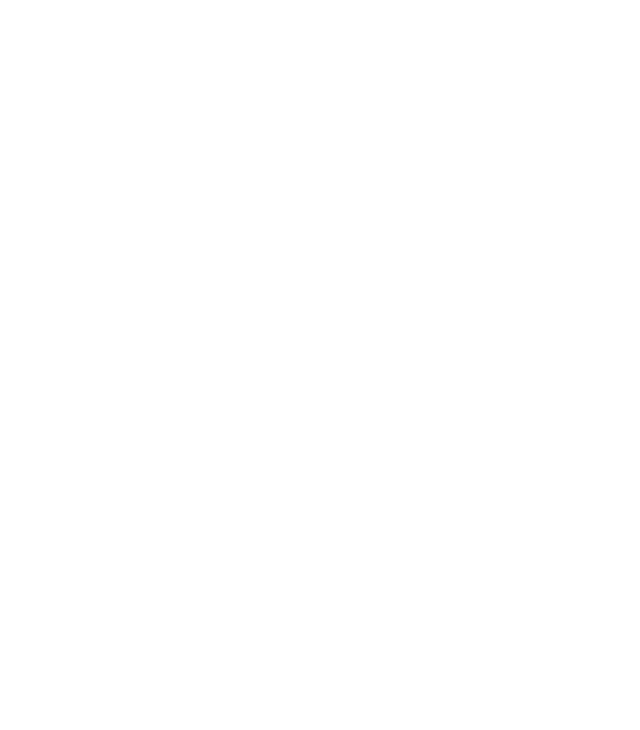
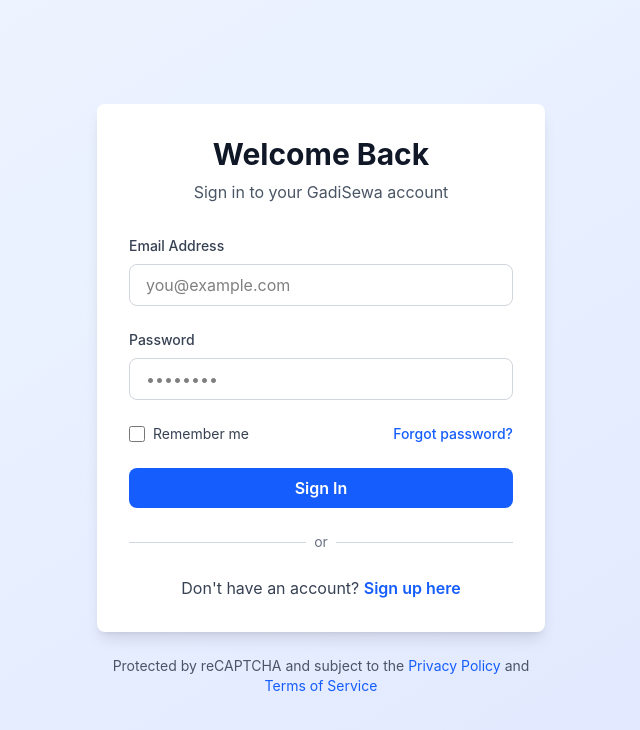
Before and after one commit to KaranBastola84/GadiSewa-frontend, a React (Vite) app: page /login in a window 1280 px wide. Before the commit this address had no page. Shown: the top 730 px of the page, without its empty margins (319-959 px from the left). Built offline with nearby package versions, Linux system fonts and the light colour scheme.

Commit message:
feat: add login page component and update routing in App

```diff
--- a/src/App.jsx
+++ b/src/App.jsx
@@ -1,13 +1,15 @@
 import React from 'react'
 import { BrowserRouter as Router, Routes, Route } from 'react-router-dom'
 import Register from './pages/shared/register'
+import Login from './pages/shared/login'
 
 function App() {
   return (
     <>
       <Router>
         <Routes>
-          <Route path="/" element={<Register />} />
+          <Route path="/register" element={<Register />} />
+          <Route path="/login" element={<Login />} />
         </Routes>
       </Router>
     </>
--- a/src/pages/shared/login.jsx
+++ b/src/pages/shared/login.jsx
@@ -0,0 +1,214 @@
+import React, { useState } from 'react'
+import { Link, useNavigate } from 'react-router-dom'
+
+function Login() {
+  const [formData, setFormData] = useState({
+    email: '',
+    password: '',
+    rememberMe: false
+  })
+  const [errors, setErrors] = useState({})
+  const [loading, setLoading] = useState(false)
+  const navigate = useNavigate()
+
+  const validateForm = () => {
+    const newErrors = {}
+
+    if (!formData.email.trim()) {
+      newErrors.email = 'Email is required'
+    } else if (!/^[^\s@]+@[^\s@]+\.[^\s@]+$/.test(formData.email)) {
+      newErrors.email = 'Please enter a valid email'
+    }
+
+    if (!formData.password) {
+      newErrors.password = 'Password is required'
+    } else if (formData.password.length < 6) {
+      newErrors.password = 'Password must be at least 6 characters'
+    }
+
+    setErrors(newErrors)
+    return Object.keys(newErrors).length === 0
+  }
+
+  const handleChange = (e) => {
+    const { name, value, type, checked } = e.target
+    setFormData(prev => ({
+      ...prev,
+      [name]: type === 'checkbox' ? checked : value
+    }))
+    if (errors[name]) {
+      setErrors(prev => ({
+        ...prev,
+        [name]: ''
+      }))
+    }
+  }
+
+  const handleSubmit = async (e) => {
+    e.preventDefault()
+
+    if (!validateForm()) {
+      return
+    }
+
+    setLoading(true)
+    try {
+      // Replace with your actual API endpoint
+      const response = await fetch('/api/auth/login', {
+        method: 'POST',
+        headers: {
+          'Content-Type': 'application/json'
+        },
+        body: JSON.stringify({
+          email: formData.email,
+          password: formData.password
+        })
+      })
+
+      if (response.ok) {
+        const data = await response.json()
+        // Store token if needed
+        localStorage.setItem('token', data.token)
+        navigate('/dashboard')
+      } else {
+        setErrors({ submit: 'Invalid email or password' })
+      }
+    } catch (error) {
+      setErrors({ submit: 'An error occurred. Please try again.' })
+      console.error('Login error:', error)
+    } finally {
+      setLoading(false)
+    }
+  }
+
+  return (
+    <div className="min-h-screen bg-gradient-to-br from-blue-50 to-indigo-100 flex items-center justify-center px-4 py-12">
+      <div className="w-full max-w-md">
+        <div className="bg-white rounded-lg shadow-lg p-8">
+          {/* Header */}
+          <div className="text-center mb-8">
+            <h1 className="text-3xl font-bold text-gray-900 mb-2">Welcome Back</h1>
+            <p className="text-gray-600">Sign in to your GadiSewa account</p>
+          </div>
+
+          {/* Form */}
+          <form onSubmit={handleSubmit} className="space-y-6">
+            {/* Email Field */}
+            <div>
+              <label htmlFor="email" className="block text-sm font-medium text-gray-700 mb-2">
+                Email Address
+              </label>
+              <input
+                type="email"
+                id="email"
+                name="email"
+                value={formData.email}
+                onChange={handleChange}
+                placeholder="you@example.com"
+                className={`w-full px-4 py-2 border rounded-lg focus:outline-none focus:ring-2 focus:ring-blue-500 focus:border-transparent transition ${
+                  errors.email ? 'border-red-500' : 'border-gray-300'
+                }`}
+              />
+              {errors.email && (
+                <p className="mt-1 text-sm text-red-600">{errors.email}</p>
+              )}
+            </div>
+
+            {/* Password Field */}
+            <div>
+              <label htmlFor="password" className="block text-sm font-medium text-gray-700 mb-2">
+                Password
+              </label>
+              <input
+                type="password"
+                id="password"
+                name="password"
+                value={formData.password}
+                onChange={handleChange}
+                placeholder="••••••••"
+                className={`w-full px-4 py-2 border rounded-lg focus:outline-none focus:ring-2 focus:ring-blue-500 focus:border-transparent transition ${
+                  errors.password ? 'border-red-500' : 'border-gray-300'
+                }`}
+              />
+              {errors.password && (
+                <p className="mt-1 text-sm text-red-600">{errors.password}</p>
+              )}
+            </div>
+
+            {/* Remember Me & Forgot Password */}
+            <div className="flex items-center justify-between">
+              <label className="flex items-center space-x-2 cursor-pointer">
+                <input
+                  type="checkbox"
+                  name="rememberMe"
+                  checked={formData.rememberMe}
+                  onChange={handleChange}
+                  className="w-4 h-4 text-blue-600 rounded focus:ring-2 focus:ring-blue-500"
+                />
+                <span className="text-sm text-gray-700">Remember me</span>
+              </label>
+              <Link to="/forgot-password" className="text-sm text-blue-600 hover:text-blue-700 font-medium">
+                Forgot password?
+              </Link>
+            </div>
+
+            {/* Error Message */}
+            {errors.submit && (
+              <div className="p-4 bg-red-50 border border-red-200 rounded-lg">
+                <p className="text-sm text-red-700">{errors.submit}</p>
+              </div>
+            )}
+
+            {/* Submit Button */}
+            <button
+              type="submit"
+              disabled={loading}
+              className="w-full bg-blue-600 hover:bg-blue-700 disabled:bg-gray-400 text-white font-semibold py-2 px-4 rounded-lg transition duration-200 flex items-center justify-center"
+            >
+              {loading ? (
+                <>
+                  <svg className="animate-spin -ml-1 mr-3 h-5 w-5 text-white" xmlns="http://www.w3.org/2000/svg" fill="none" viewBox="0 0 24 24">
+                    <circle className="opacity-25" cx="12" cy="12" r="10" stroke="currentColor" strokeWidth="4"></circle>
+                    <path className="opacity-75" fill="currentColor" d="M4 12a8 8 0 018-8V0C5.373 0 0 5.373 0 12h4zm2 5.291A7.962 7.962 0 014 12H0c0 3.042 1.135 5.824 3 7.938l3-2.647z"></path>
+                  </svg>
+                  Signing in...
+                </>
+              ) : (
+                'Sign In'
+              )}
+            </button>
+          </form>
+
+          {/* Divider */}
+          <div className="my-6 flex items-center">
+            <div className="flex-1 border-t border-gray-300"></div>
+            <span className="px-2 text-gray-500 text-sm">or</span>
+            <div className="flex-1 border-t border-gray-300"></div>
+          </div>
+
+          {/* Register Link */}
+          <p className="text-center text-gray-700">
+            Don't have an account?{' '}
+            <Link to="/register" className="text-blue-600 hover:text-blue-700 font-semibold">
+              Sign up here
+            </Link>
+          </p>
+        </div>
+
+        {/* Footer Note */}
+        <p className="text-center text-gray-600 text-sm mt-6">
+          Protected by reCAPTCHA and subject to the{' '}
+          <a href="#" className="text-blue-600 hover:text-blue-700">
+            Privacy Policy
+          </a>
+          {' '}and{' '}
+          <a href="#" className="text-blue-600 hover:text-blue-700">
+            Terms of Service
+          </a>
+        </p>
+      </div>
+    </div>
+  )
+}
+
+export default Login
--- a/src/routes/index.jsx
+++ b/src/routes/index.jsx
@@ -1,12 +1,13 @@
 import React from 'react'
 import Register from '../pages/shared/register'
+import Login from '../pages/shared/login'
 
 function index() {
   return (
   <>
     <Register />
+    <Login />
   </>
   )
 }
-
 export default index
```
